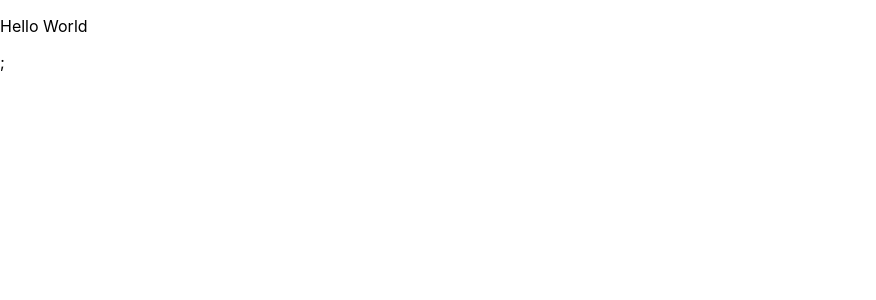
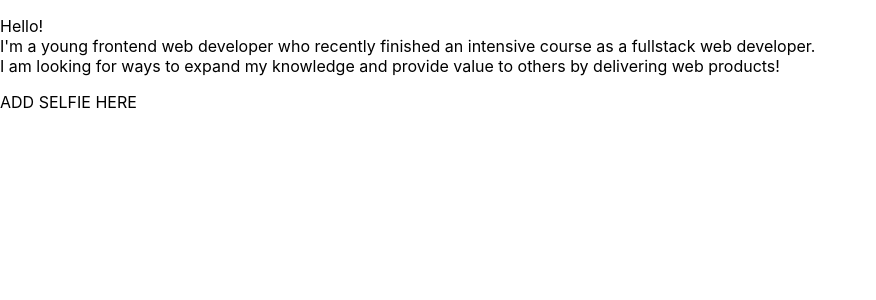
Before and after one commit to DIzosimov/Portfolio-New, a React (Create React App) app: page / in a window 1280 px wide. Shown: the top 300 px of the page, without its empty margins (0-876 px from the left). Built offline with nearby package versions, Linux system fonts and the light colour scheme.

Commit message:
Adds LandingPage component with an introduction component.

```diff
--- a/src/App.jsx
+++ b/src/App.jsx
@@ -1,10 +1,17 @@
 import React from 'react';
+import LandingPage from './components/LandingPage'
+import { Route, Router } from 'react-router-dom'
+import { createBrowserHistory } from 'history'
+
+const history = createBrowserHistory({})
 
 const App = () => {
   return (
-    <>
-      <p>Hello World</p>;
-    </>
+    <Router history={history}>
+      <>
+        <Route exact path='/' component={LandingPage} />
+      </>
+    </Router>
   );
 }
 
--- /dev/null
+++ b/src/components/Intro.jsx
@@ -0,0 +1,26 @@
+import React from 'react'
+
+const Intro = () => {
+  return (
+    <>
+      <div id='intro-container'>
+        <div id='intro-para'>
+          <p id='intro-text'>
+            Hello!
+            <br />
+            I'm a young frontend web developer who recently finished an
+            intensive course as a fullstack web developer.
+            <br />
+            I am looking for ways to expand my knowledge and
+            provide value to others by delivering web products!
+          </p>
+        </div>
+        <div id='intro-pic'>
+          <p>ADD SELFIE HERE</p>
+        </div>
+      </div>
+    </>
+  )
+}
+
+export default Intro
--- a/src/components/LandingPage.jsx
+++ b/src/components/LandingPage.jsx
@@ -1,10 +1,12 @@
 import React from 'react'
+import Intro from './Intro'
 
 const LandingPage = () => {
+
   return (
-    <div>
-
-    </div>
+    <>
+      <Intro />
+    </>
   )
 }
 
```
